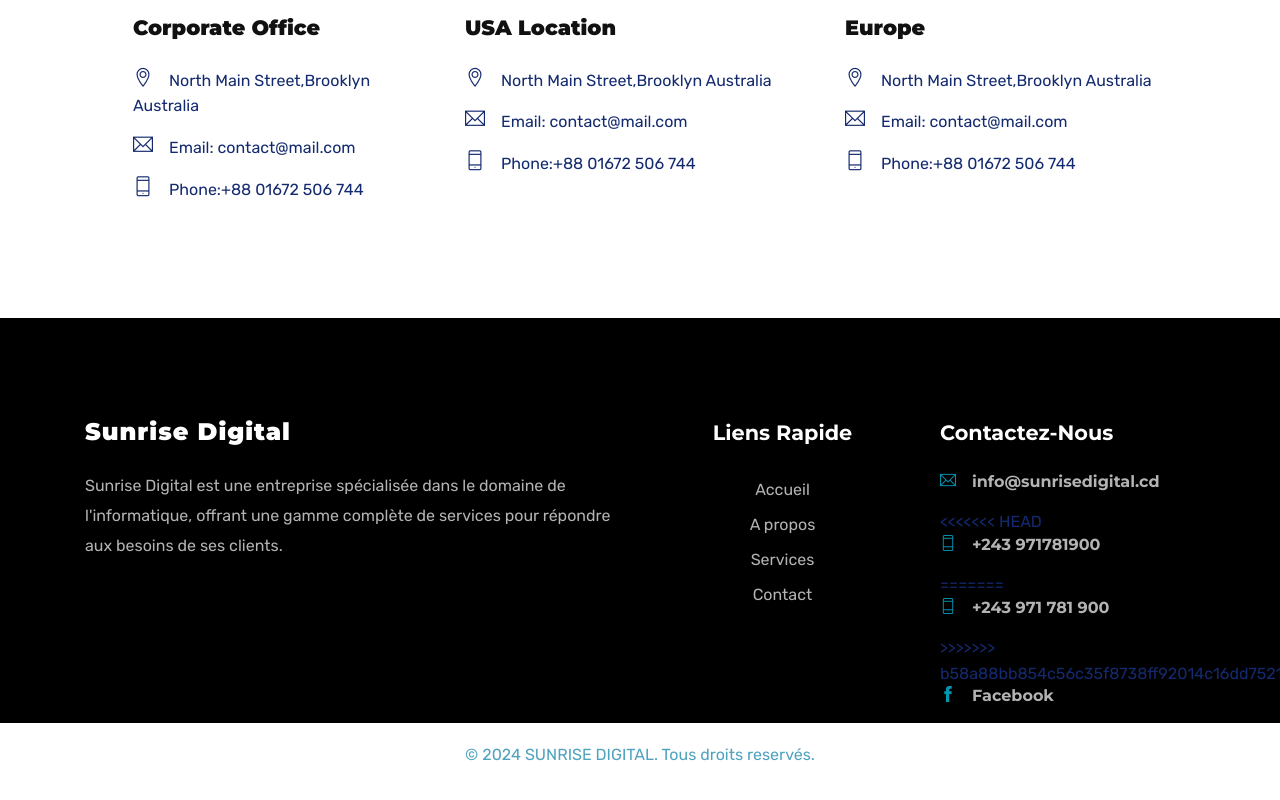
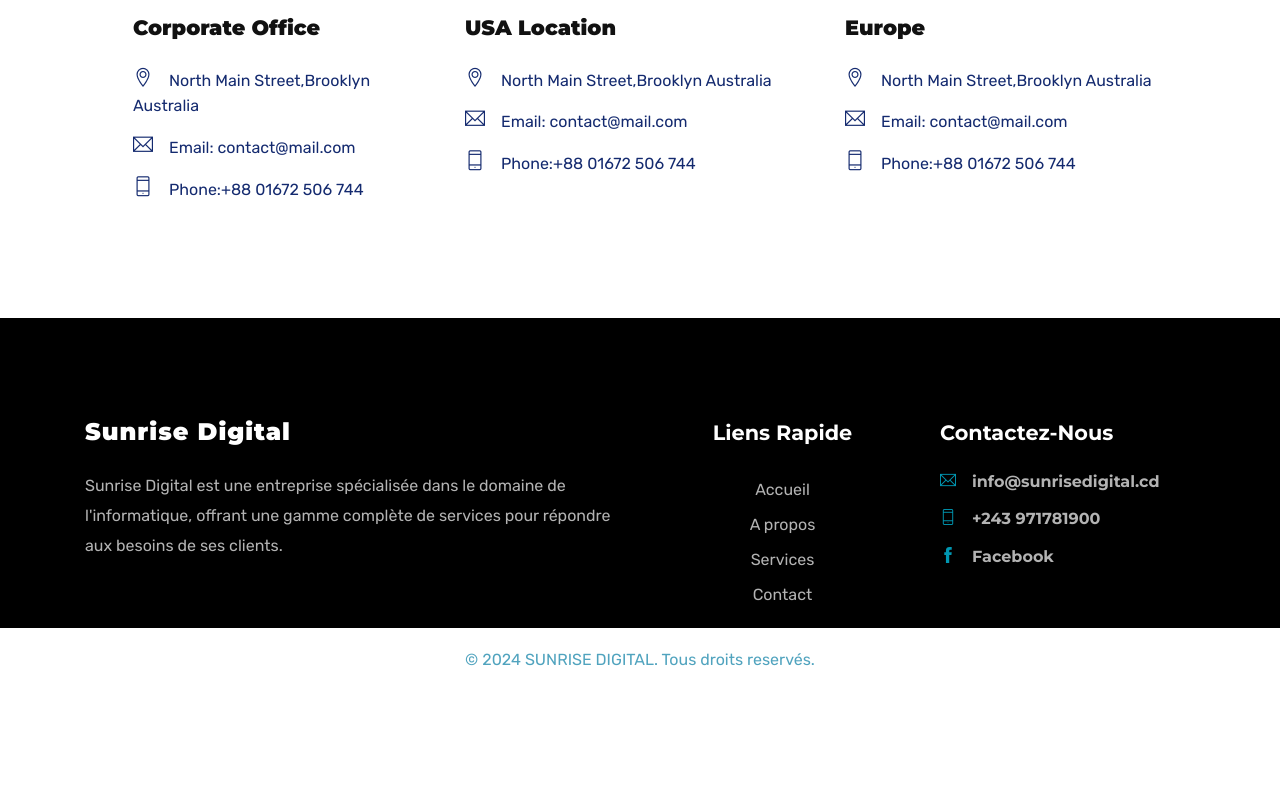
Before and after one commit to jnKav/sunriseDigital, a plain HTML site: page contact.html in a window 1280 px wide. Shown: the part 1657-2457 px from the top of the page. After the commit the page ends 2364 px from the top, so only its background shows below. Drawn offline with Linux system fonts and the light colour scheme; some packages are replaced by stand-ins of ours.

Commit message:
Modif fotter page contact, index et service

```diff
--- a/contact.html
+++ b/contact.html
@@ -258,11 +258,7 @@
 				<div class="widget widget-contact mb-5 mb-lg-0">
 					<h4 class="text-capitalize mb-4">Contactez-nous</h4>
 					<h6><a href="tel:+23-345-67890" > <i class="ti-email mr-3"></i>info@sunrisedigital.cd</a></h6>
-<<<<<<< HEAD
 					<h6><a href="mailto:support@sun-digital.org" > <i class="ti-mobile mr-3"></i>+243 971781900</a></h6>
-=======
-					<h6><a href="mailto:support@sun-digital.org" > <i class="ti-mobile mr-3"></i>+243 971 781 900</a></h6>
->>>>>>> b58a88bb854c56c35f8738ff92014c16dd752128
 					<h6>
 						<li class="list-inline-item"><a href="https://web.facebook.com/sunrisedigital1" target="_blank"><i class="ti-facebook mr-3"></i>Facebook</a>
 					</h6>
```
Also changed, not shown: index.html (+0 -4 lines), service.html (+0 -4 lines).
